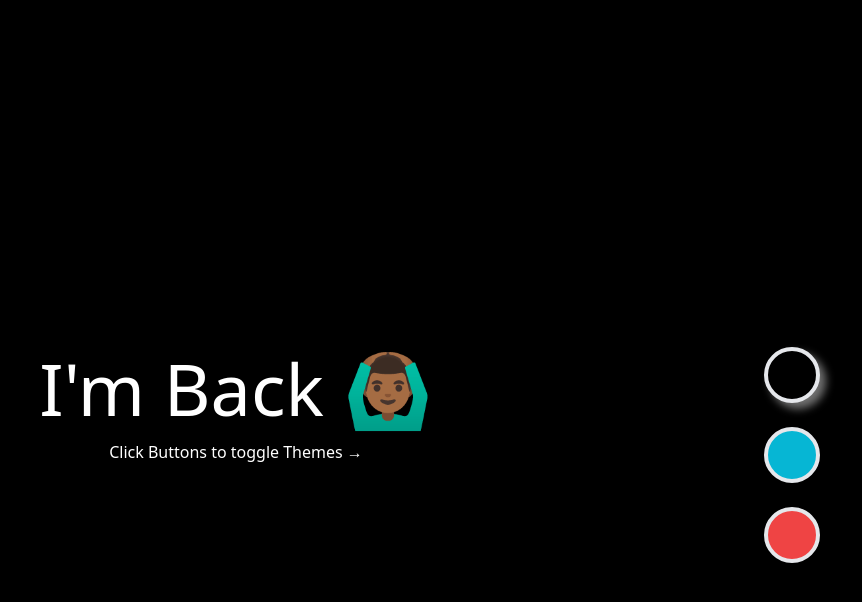
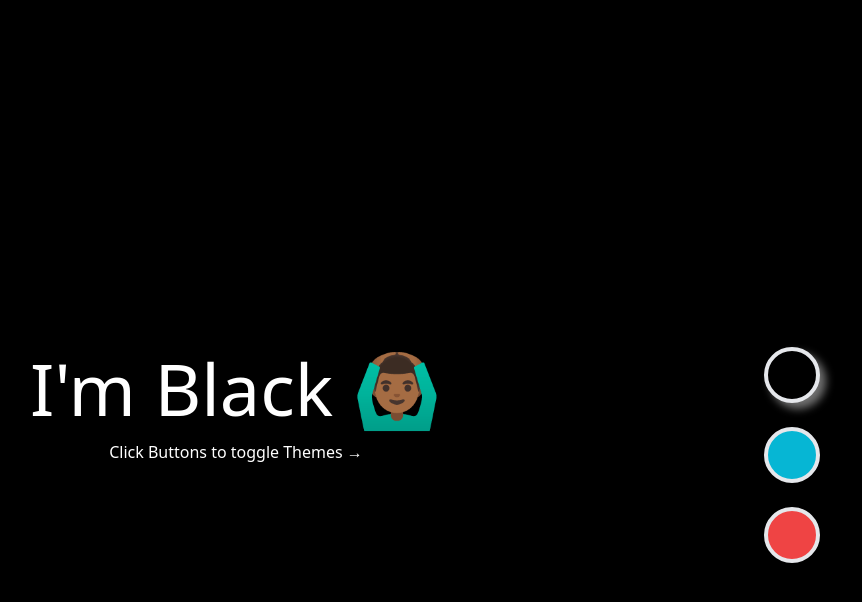
Before and after one commit to adilsarfraz02/Theme-Switcher, a plain HTML site: page index.html in a window 1280 px wide. Both pictures are taken after a click on the button 1196 px from the left and 374 px from the top of the page. Shown: the whole page, without its empty margins (404-1266 px from the left). Drawn offline with nearby package versions, Linux system fonts and the light colour scheme.

Commit message:
Update index.html

```diff
--- a/index.html
+++ b/index.html
@@ -53,7 +53,7 @@
         $("body").removeClass("bg-red-200");
         $("h1,p").addClass("text-white");
         $("h1,p").removeClass("text-black");
-        $("h1").text("I'm Back 🙆🏾‍♂️");
+        $("h1").text("I'm Black 🙆🏾‍♂️");
       });
       $("#cyan").click(() => {
         $("body").toggleClass("bg-cyan-200");
```
